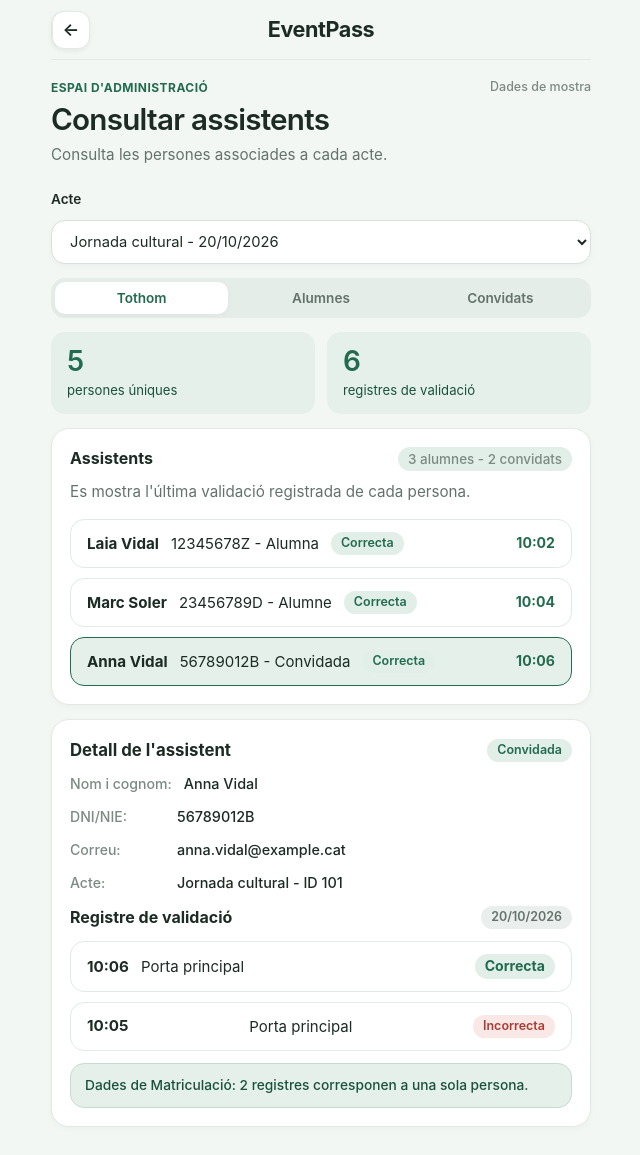
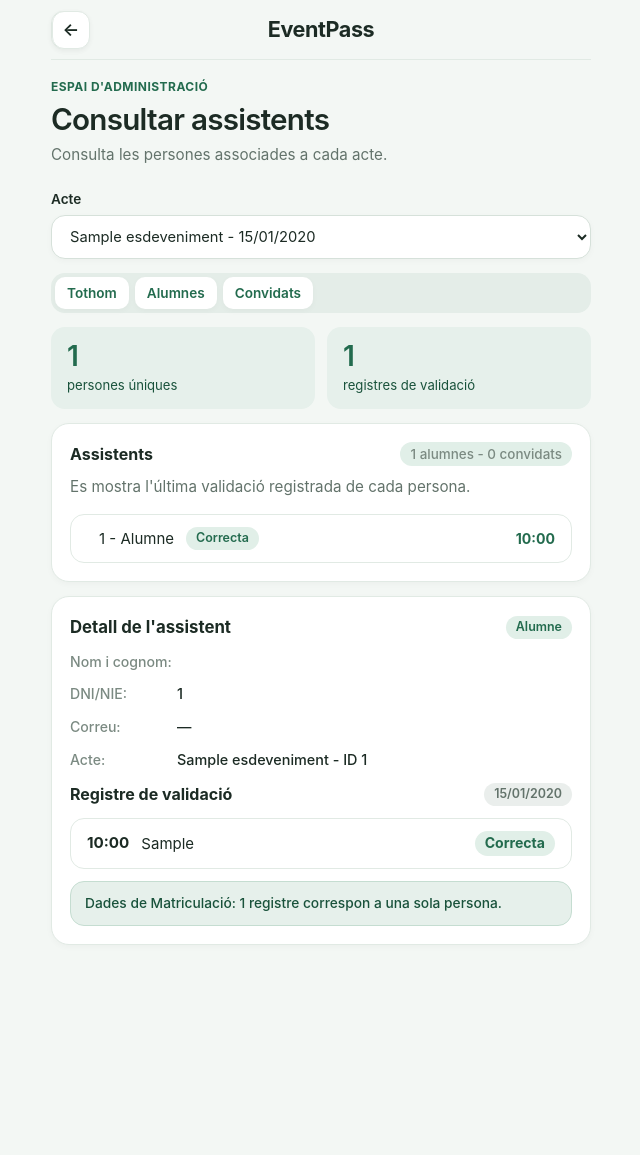
Before and after one commit to arr0au/EventPassLaravel, a Laravel app: page /consultar_assistents?esdeveniment_id=1&tipus=tots in a window 1280 px wide. Shown: the whole page, without its empty margins (319-959 px from the left). After the commit the page ends 945 px from the top, so only its background shows below. Run offline with Laravel 12, Linux system fonts and the light colour scheme; tables that the repository leaves empty hold one stand-in row (values such as "Sample post").

Commit message:
Es poden veure els matriculats a cada esdeveniment prenent un botó

```diff
--- a/app/Http/Controllers/MatriculacioController.php
+++ b/app/Http/Controllers/MatriculacioController.php
@@ -2,6 +2,8 @@
 
 namespace App\Http\Controllers;
 
+use App\Models\Esdeveniment;
+use App\Models\Matriculacio;
 use Illuminate\Http\Request;
 
 class MatriculacioController extends Controller
@@ -61,4 +63,62 @@ class MatriculacioController extends Controller
     {
         //
     }
+
+    public function assistents(Request $request) {
+        // Validem els paràmetres de la consulta
+        $validated = $request->validate([
+            'esdeveniment_id' => 'nullable|integer|exists:esdeveniment,id',
+            'tipus' => 'nullable|in:tots,alumne,convidat',
+        ]);
+        // Obtenim tots els esdeveniments ordenats per data descendent
+        $esdeveniments = Esdeveniment::orderBy('Data', 'desc')->get();
+        $esdevenimentId = $validated['esdeveniment_id'] ?? $esdeveniments->first()?->id;
+        $tipus = $validated['tipus'] ?? 'tots';
+        // Obtenim l'esdeveniment seleccionat o tots
+        $esdevenimentSeleccionat = $esdeveniments->firstWhere('id', (int) $esdevenimentId);
+
+        // Carreguem totes les matriculacions de l'acte amb la persona (Alumne o Convidat)
+        $totsRegistres = Matriculacio::with(['persona', 'esdeveniment'])
+            ->when($esdevenimentSeleccionat, fn ($q) => $q->where('esdeveniment_id', $esdevenimentSeleccionat->id))
+            ->orderBy('Data', 'desc')
+            ->orderBy('Hora', 'desc')
+            ->get();
+
+        $totalRegistres = $totsRegistres->count(); // Total registres (no distingueix entre alumnes i convidats)
+
+        // Agrupem per DNI_NIE (persona_id) perquè cada persona surti un sol cop a la llista
+        $agrupats = $totsRegistres->groupBy('persona_id');
+
+        // Tipus de persones:
+        $totalPersonesUniques = $agrupats->count();
+        $totalAlumnes = $agrupats->filter(fn ($g) => $g->first()->Tipus_Persona === 'alumne')->count();
+        $totalConvidats = $agrupats->filter(fn ($g) => $g->first()->Tipus_Persona === 'convidat')->count();
+
+        // Apliquem el filtre (Tothom / Alumnes / Convidats)
+        $assistents = $agrupats
+            ->when($tipus !== 'tots', fn ($col) => $col->filter(fn ($g) => $g->first()->Tipus_Persona === $tipus))
+            ->map(fn ($registresPersona) => [
+                'ultim' => $registresPersona->first(),
+                'registres' => $registresPersona,
+                'persona' => $registresPersona->first()->persona,
+            ]);
+
+        // Persona seleccionada per mostrar a la fitxa de detall
+        $personaSeleccionadaId = $request->input('persona_id', $assistents->keys()->first());
+        $assistentSeleccionat = $assistents->get($personaSeleccionadaId) ?? $assistents->first();
+
+        // Retornem la vista amb les dades necessàries per la vista
+        return view('admin.consultar_assistents', compact(
+            'esdeveniments',
+            'esdevenimentSeleccionat',
+            'tipus',
+            'assistents',
+            'assistentSeleccionat',
+            'totalPersonesUniques',
+            'totalRegistres',
+            'totalAlumnes',
+            'totalConvidats'
+        ));
+    }
+
 }
--- a/resources/views/admin/consultar_assistents.blade.php
+++ b/resources/views/admin/consultar_assistents.blade.php
@@ -4,40 +4,51 @@
     <meta charset="UTF-8">
     <meta name="viewport" content="width=device-width, initial-scale=1.0">
     <title>EventPass - Consultar assistents</title>
-    <script src="../../js/admin/consultar_assistents.js" defer></script>
     <link href="{{ asset('css/estilos.css') }}" rel="stylesheet">
 </head>
 <body>
     <header>
-        <a href="{{ route('admin.menu') }}" class="boto_tornar"><button type="button" class="boto_general boto_tornar">&#8592;</button></a>
+        <a href="{{ route('esdeveniment.index') }}" class="boto_tornar">
+            <button type="button" class="boto_general boto_tornar">&#8592;</button>
+        </a>
         <h1 id="titol" class="Webtitle">EventPass</h1>
     </header>
     <main>
         <header>
             <span id="subtitol-titol" class="permisionspacetext">ESPAI D'ADMINISTRACIÓ</span>
-            <span class="comptador_de_indicacio">Dades de mostra</span>
             <h2 id="titolpetit" class="nom_apartat">Consultar assistents</h2>
             <p id="text-petit-titol" class="desc_apartat">Consulta les persones associades a cada acte.</p>
         </header>
 
-        <label class="label_text">Acte</label>
-        <select class="selector_general desplegable">
-            <option>Jornada cultural - 20/10/2026</option>
+        <form method="GET" action="{{ route('admin.consultar_assistents') }}">
+            <label class="label_text" for="esdeveniment_id">Acte</label>
+            <select id="esdeveniment_id" name="esdeveniment_id" class="selector_general desplegable" onchange="this.form.submit()">
+                @forelse ($esdeveniments as $esdeveniment)
+                    <option value="{{ $esdeveniment->id }}" @selected($esdevenimentSeleccionat?->id === $esdeveniment->id)>
+                        {{ $esdeveniment->Nom }} - {{ \Carbon\Carbon::parse($esdeveniment->Data)->format('d/m/Y') }}
+                    </option>
+                @empty
+                    <option value="">No hi ha actes registrats</option>
+                @endforelse
             </select>
+            <input type="hidden" name="tipus" value="{{ $tipus }}">
+        </form>
 
         <nav class="nav_petit">
-            <button type="button" class="boto_general active">Tothom</button>
-            <button type="button" class="boto_general">Alumnes</button>
-            <button type="button" class="boto_general">Convidats</button>
+            @foreach (['tots' => 'Tothom', 'alumne' => 'Alumnes', 'convidat' => 'Convidats'] as $valor => $etiqueta)
+                <a href="{{ route('admin.consultar_assistents', ['esdeveniment_id' => $esdevenimentSeleccionat?->id, 'tipus' => $valor]) }}">
+                    <button type="button" class="boto_general {{ $tipus === $valor ? 'active' : '' }}">{{ $etiqueta }}</button>
+                </a>
+            @endforeach
         </nav>
 
         <div class="cartes">
             <article>
-                <strong>5</strong>
+                <strong>{{ $totalPersonesUniques }}</strong>
                 <span>persones úniques</span>
             </article>
             <article>
-                <strong>6</strong>
+                <strong>{{ $totalRegistres }}</strong>
                 <span>registres de validació</span>
             </article>
         </div>
@@ -45,59 +56,69 @@
         <section class="div_general div_llista">
             <header>
                 <h3 class="text_fitxa text_indicacio">Assistents</h3>
-                <span class="badge comptador_de_indicacio">3 alumnes - 2 convidats</span>
+                <span class="badge comptador_de_indicacio">{{ $totalAlumnes }} alumnes - {{ $totalConvidats }} convidats</span>
             </header>
             <p class="desc_apartat">Es mostra l'última validació registrada de cada persona.</p>
             <ul>
-                <li class="objecte_llista">
-                    <h4>Laia Vidal</h4>
-                    <span>12345678Z - Alumna</span>
-                    <span class="badge">Correcta</span>
-                    <span>10:02</span>
+                @forelse ($assistents as $dni => $dades)
+                    @php
+                        $ultim = $dades['ultim'];
+                        $persona = $dades['persona'];
+                    @endphp
+                    <li
+                        class="objecte_llista {{ $assistentSeleccionat && $assistentSeleccionat['ultim']->persona_id === $dni ? 'seleccionat' : '' }}"
+                        style="cursor: pointer;"
+                        onclick="window.location='{{ route('admin.consultar_assistents', ['esdeveniment_id' => $esdevenimentSeleccionat?->id, 'tipus' => $tipus, 'persona_id' => $dni]) }}'"
+                    >
+                        <h4>{{ $persona?->Nom }} {{ $persona?->Cognom }}</h4>
+                        <span>{{ $dni }} - {{ ucfirst($ultim->Tipus_Persona) }}</span>
+                        <span class="{{ $ultim->Validacio_correcta ? 'badge' : 'error_badge' }}">
+                            {{ $ultim->Validacio_correcta ? 'Correcta' : 'Incorrecta' }}
+                        </span>
+                        <span>{{ $ultim->Hora ? substr($ultim->Hora, 0, 5) : '—' }}</span>
                     </li>
-                <li class="objecte_llista">
-                    <h4>Marc Soler</h4>
-                    <span>23456789D - Alumne</span>
-                    <span class="badge">Correcta</span>
-                    <span>10:04</span>
-                </li>
-                <li class="objecte_llista seleccionat">
-                    <h4>Anna Vidal</h4>
-                    <span>56789012B - Convidada</span>
-                    <span class="badge">Correcta</span>
-                    <span>10:06</span>
-                </li>
+                @empty
+                    <li class="alert_msg">No hi ha assistents registrats per a aquest acte.</li>
+                @endforelse
             </ul>
         </section>
 
+        @if ($assistentSeleccionat)
+            @php
+                $ultimSel = $assistentSeleccionat['ultim'];
+                $personaSel = $assistentSeleccionat['persona'];
+                $registresSel = $assistentSeleccionat['registres'];
+            @endphp
             <section class="div_general">
                 <header>
                     <h3 class="text_fitxa">Detall de l'assistent</h3>
-                <span class="badge">Convidada</span>
+                    <span class="badge">{{ ucfirst($ultimSel->Tipus_Persona) }}</span>
                 </header>
-            <p><strong class="clau_text">Nom i cognom:</strong> <span class="valor_text">Anna Vidal</span></p>
-            <p><strong class="clau_text">DNI/NIE:</strong> <span class="valor_text">56789012B</span></p>
-            <p><strong class="clau_text">Correu:</strong> <span class="valor_text">anna.vidal@example.cat</span></p>
-            <p><strong class="clau_text">Acte:</strong> <span class="valor_text">Jornada cultural - ID 101</span></p>
+                <p><strong class="clau_text">Nom i cognom:</strong> <span class="valor_text">{{ $personaSel?->Nom }} {{ $personaSel?->Cognom }}</span></p>
+                <p><strong class="clau_text">DNI/NIE:</strong> <span class="valor_text">{{ $ultimSel->persona_id }}</span></p>
+                <p><strong class="clau_text">Correu:</strong> <span class="valor_text">{{ $personaSel?->Correu ?? '—' }}</span></p>
+                <p><strong class="clau_text">Acte:</strong> <span class="valor_text">{{ $esdevenimentSeleccionat?->Nom }} - ID {{ $esdevenimentSeleccionat?->id }}</span></p>
 
                 <header>
                     <h4 class="text_indicacio">Registre de validació</h4>
-                <span class="null_badge">20/10/2026</span>
+                    <span class="null_badge">{{ $ultimSel->Data ? \Carbon\Carbon::parse($ultimSel->Data)->format('d/m/Y') : '—' }}</span>
                 </header>
                 <ul>
+                    @foreach ($registresSel as $reg)
                         <li class="objecte_llista">
-                    <strong>10:06</strong>
-                    <span>Porta principal</span>
-                    <span class="badge">Correcta</span>
+                            <strong>{{ $reg->Hora ? substr($reg->Hora, 0, 5) : '—' }}</strong>
+                            <span>{{ $reg->Punt_de_control ?? 'Sense punt' }}</span>
+                            <span class="{{ $reg->Validacio_correcta ? 'badge' : 'error_badge' }}">
+                                {{ $reg->Validacio_correcta ? 'Correcta' : 'Incorrecta' }}
+                            </span>
                         </li>
-                <li class="objecte_llista">
-                    <strong>10:05</strong>
-                    <span>Porta principal</span>
-                    <b class="error_badge">Incorrecta</b>
-                </li>
+                    @endforeach
                 </ul>
-            <p class="alert_msg">Dades de Matriculació: 2 registres corresponen a una sola persona.</p>
+                <p class="alert_msg">
+                    Dades de Matriculació: {{ $registresSel->count() }} {{ $registresSel->count() === 1 ? 'registre correspon' : 'registres corresponen' }} a una sola persona.
+                </p>
             </section>
+        @endif
     </main>
 </body>
 </html>
--- a/resources/views/admin/gestionar_actes.blade.php
+++ b/resources/views/admin/gestionar_actes.blade.php
@@ -68,6 +68,7 @@
                     <span>{{ $esdeveniment->Hora_Finalitzacio }}</span>
                     <span>{{ $esdeveniment->Estat }}</span>
                     <button type="button" onclick="window.location='{{ route('esdeveniment.edit', $esdeveniment) }}'" class="boto_general boto_continuar">Editar</button>
+                    <button type="button" onclick="event.stopPropagation(); window.location='{{ route('admin.consultar_assistents', ['esdeveniment_id' => $esdeveniment->id]) }}'" class="boto_general">Assistents</button>
                     <form action="{{ route('esdeveniment.destroy', $esdeveniment) }}" method="POST" style="display:inline;">
                         @csrf
                         @method('DELETE')
--- a/resources/views/admin/menu.blade.php
+++ b/resources/views/admin/menu.blade.php
@@ -18,7 +18,7 @@
             </header>
 
             <div class="botons">
-                <a href="{{ route('admin.gestionar_alumnes') }}">
+                <a href="{{ route('admin.alumne.index') }}">
                     <button type="button" class="boto_general">Gestionar alumnes</button>
                 </a>
 
@@ -26,11 +26,11 @@
                     <button type="button" class="boto_general">Importar o donar d'alta alumnes</button>
                 </a>
 
-                <a href="{{ route('admin.gestionar_actes') }}">
+                <a href="{{ route('admin.esdeveniment.index') }}">
                     <button type="button" class="boto_general">Gestionar actes i activitats</button>
                 </a>
 
-                <a href="{{ route('admin.consultar_invitacions') }}">
+                <a href="{{ route('admin.convidat.index') }}">
                     <button type="button" class="boto_general">Consultar invitacions</button>
                 </a>
 
--- a/routes/web.php
+++ b/routes/web.php
@@ -12,8 +12,7 @@
         Route::view('/gestionar_alumnes', 'admin.gestionar_alumnes')->name('gestionar_alumnes');
         Route::match(['get', 'post'], '/import_alumnes', fn () => view('admin.import_alumnes'))->name('import_alumnes');
         Route::view('/gestionar_actes', 'admin.gestionar_actes')->name('gestionar_actes');
-        Route::view('/consultar_invitacions', 'admin.consultar_invitacions')->name('consultar_invitacions');
-        Route::view('/consultar_assistents', 'admin.consultar_assistents')->name('consultar_assistents');
+        Route::get('/consultar_assistents', [MatriculacioController::class, 'assistents'])->name('consultar_assistents');
         Route::view('/gestio_punts', 'admin.gestio_punts')->name('gestio_punts');
         Route::view('/consultar_registres', 'admin.consultar_registres')->name('consultar_registres');
         Route::view('/consultar_ranquing', 'admin.consultar_ranquing')->name('consultar_ranquing');
```
Also changed, not shown: app/Http/Controllers/ConvidatController.php (+23 -3 lines), resources/views/admin/consultar_invitacions.blade.php (+37 -29 lines). Lines whose indentation alone changed are shown as unchanged.
